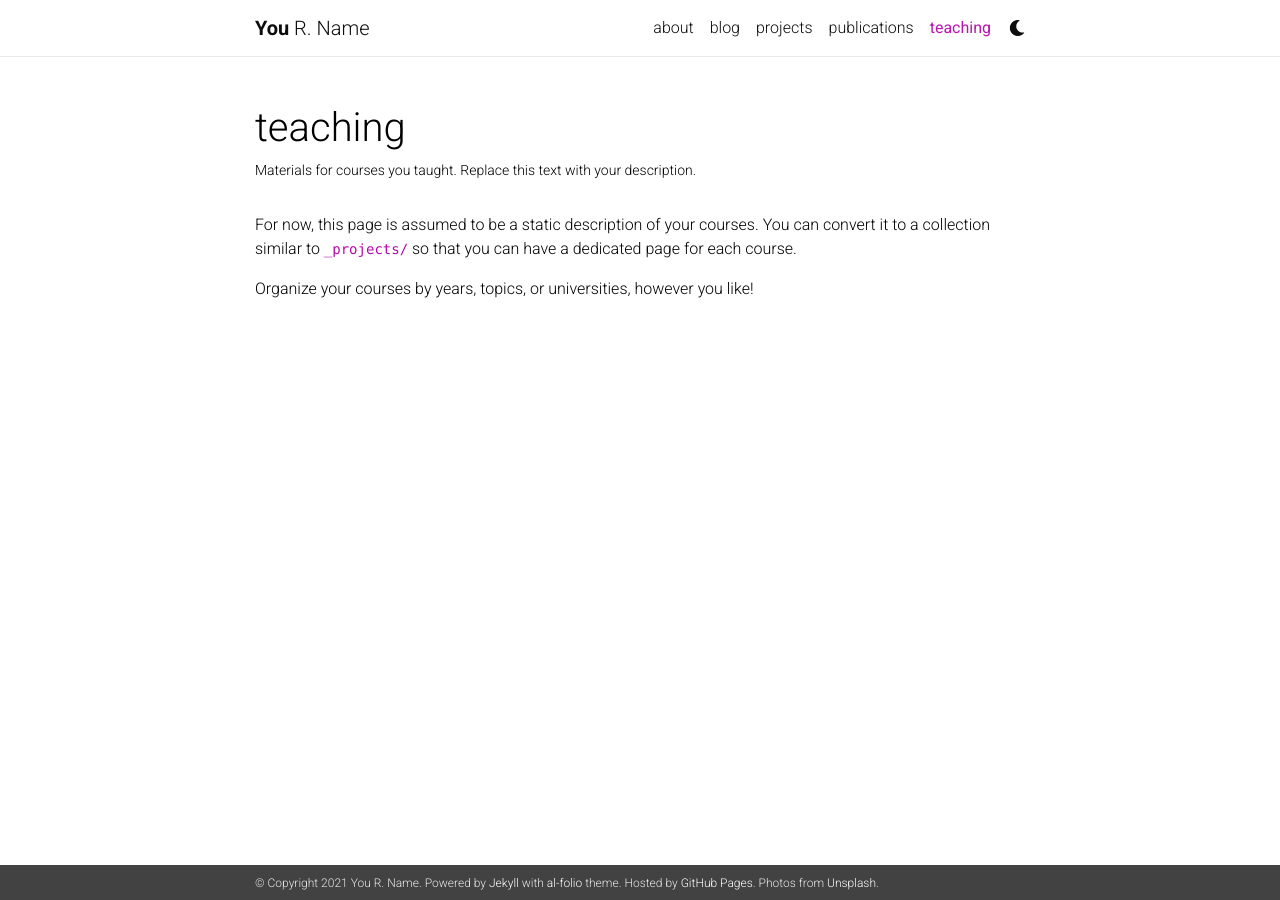
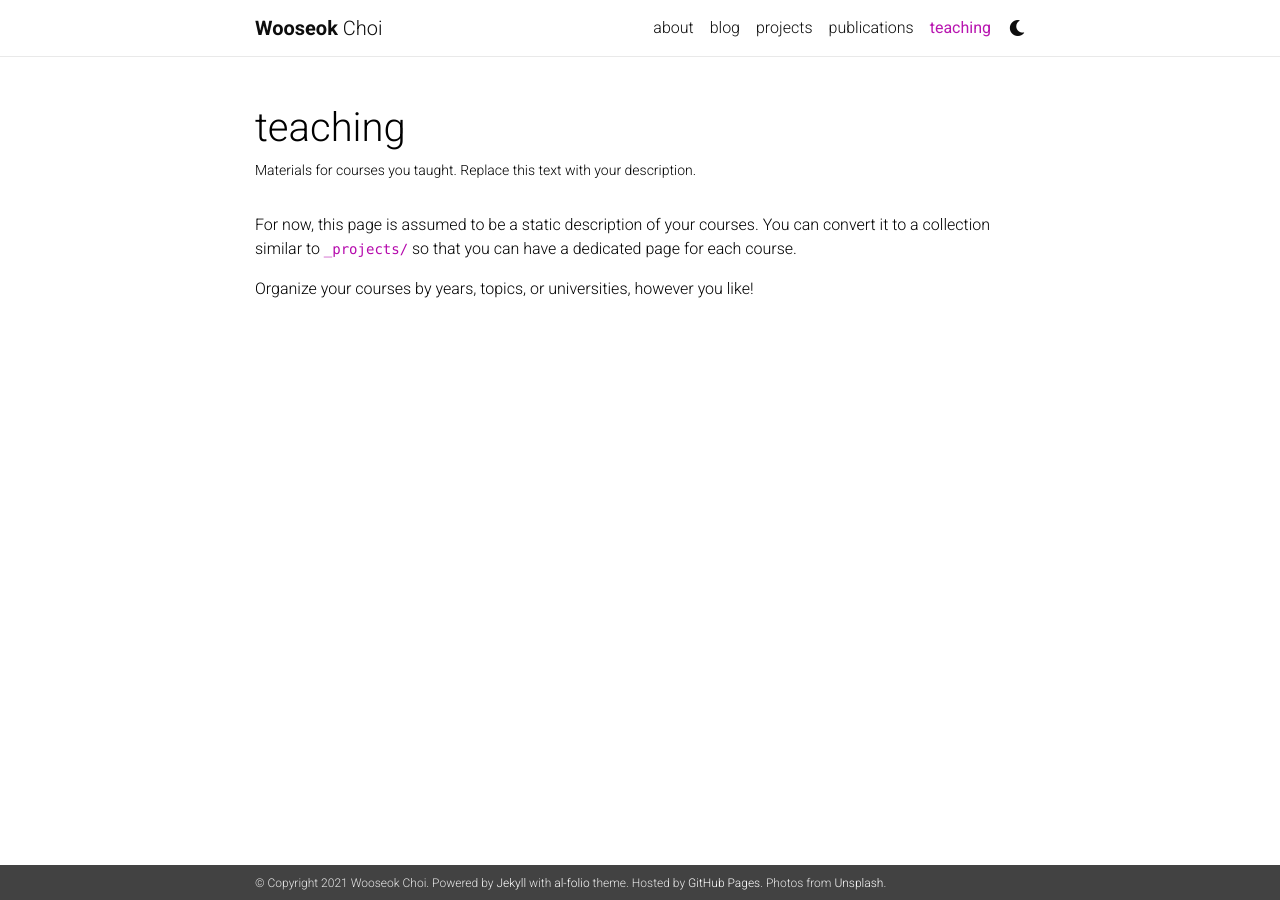
Before and after one commit to wooseokyourself/wooseokyourself.github.io, a Jekyll site: the page built from _pages/teaching.md, in a window 1280 px wide. Built offline with Jekyll 4.4.1, drawn with Linux system fonts in a browser that asks for light colours; nearby versions of some CDN libraries; a style sheet for code colours, icons or effects is not loaded.

Commit message:
Update _config.yml

```diff
--- a/_config.yml
+++ b/_config.yml
@@ -2,11 +2,11 @@
 # Site settings
 # -----------------------------------------------------------------------------
 
-title: blank # the website title (if blank, full name will be used instead)
-first_name: You
-middle_name: R.
-last_name: Name
-email: you@example.com
+title: Wooseok Choi's Blog # the website title (if blank, full name will be used instead)
+first_name: Wooseok
+middle_name:
+last_name: Choi
+email: 21500740@handong.edu
 description: > # the ">" symbol means to ignore newlines until "footer_text:"
   A simple, whitespace theme for academics. Based on [*folio](https://github.com/bogoli/-folio) design.
 footer_text: >
@@ -14,8 +14,8 @@ footer_text: >
   Hosted by <a href="https://pages.github.com/" target="_blank">GitHub Pages</a>.
   Photos from <a href="https://unsplash.com" target="_blank">Unsplash</a>.
 
-url:  # the base hostname & protocol for your site
-baseurl: # the subpath of your site, e.g. /blog/
+url: "https://wooseokyourself.github.io/" # the base hostname & protocol for your site
+baseurl: "" # the subpath of your site, e.g. /blog/
 last_updated: false # set to true if you want to display last updated in the footer
 impressum_path:  # set to path to include impressum link in the footer, use the same path as permalink in a page, helps to conform with EU GDPR
 
```
